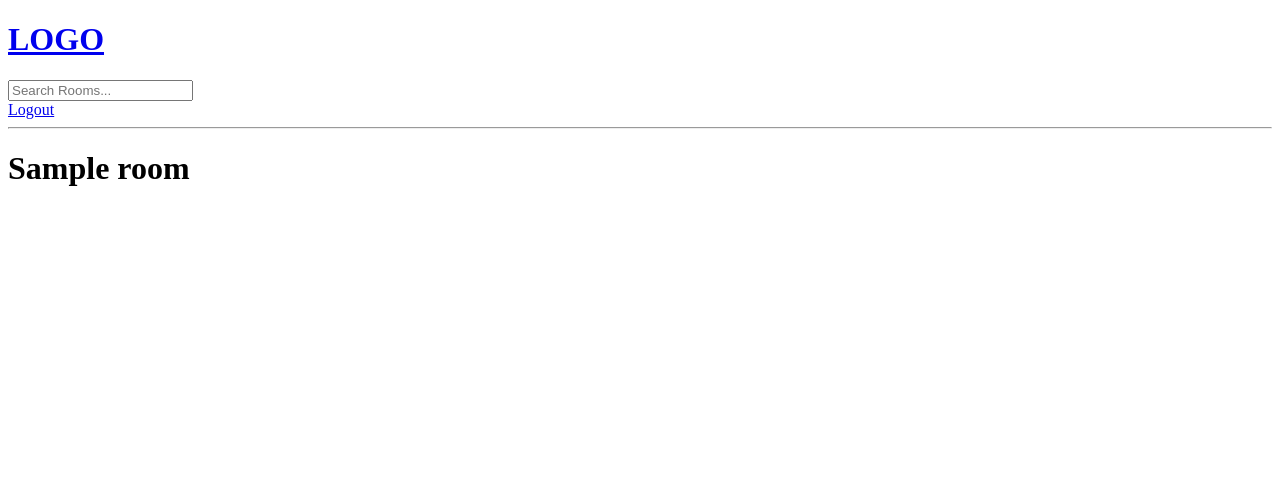
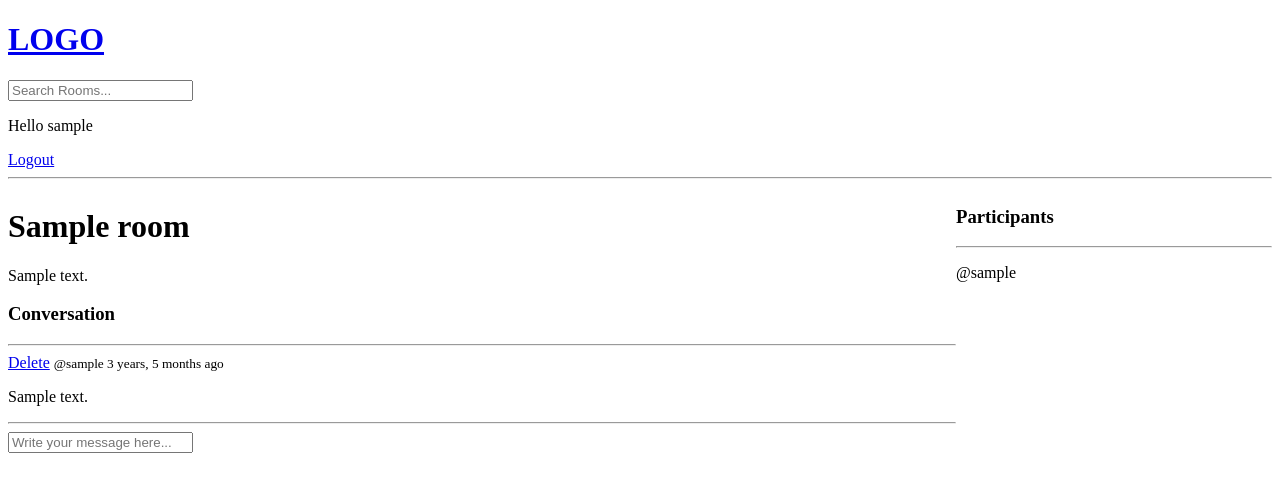
Before and after one commit to Jobin-Nelson/rooms, a Django app: page /room/1 in a window 1280 px wide. Shown: the top 492 px of the page. Run offline with Django 4.2, Linux system fonts and the light colour scheme; a user stored in the database is signed in; tables that the repository leaves empty hold one stand-in row (values such as "Sample post").

Commit message:
add participants

```diff
--- a/base/models.py
+++ b/base/models.py
@@ -12,7 +12,7 @@ class Room(models.Model):
     topic = models.ForeignKey(Topic, on_delete=models.SET_NULL, null=True)
     name = models.CharField(max_length=200)
     description = models.TextField(null=True, blank=True)
-    #participants = models.
+    participants = models.ManyToManyField(User, related_name='participants', blank=True)
     updated = models.DateTimeField(auto_now=True)
     created = models.DateTimeField(auto_now_add=True)
 
--- a/base/templates/base/room.html
+++ b/base/templates/base/room.html
@@ -1,5 +1,59 @@
 {% extends 'main.html' %}
 
 {% block content %}
-<h1>{{ room.name }}</h1>
+
+<style>
+.room-container {
+  display: grid;
+  grid-template-columns: 3fr 1fr;
+}
+</style>
+
+<div class="room-container">
+
+  <div>
+
+    <h1>{{ room.name }}</h1>
+
+    <p>{{room.description}}</p>
+
+    <div class="comment-wrapper">
+      <h3>Conversation</h3>
+      <hr>
+
+      {% for message in room_messages %}
+      <div>
+        {% if request.user == message.user %}
+        <a href="{% url 'delete-message' message.id %}">Delete</a>
+        {% endif %}
+        <small>@{{message.user}}  {{message.created|timesince}} ago</small>
+        <p>{{message.body}}</p>
+        <hr>
+      </div>
+      {% endfor %}
+    </div>
+
+    {% if request.user.is_authenticated %}
+    <div class="comment-form">
+      <form method="POST" action="">
+        {% csrf_token %}
+        <input type="text" name="body" placeholder="Write your message here...">
+      </form>
+    </div>
+    {% endif %}
+  </div>
+
+  <div>
+    <h3>Participants</h3>
+    <hr>
+
+    {% for user in participants %}
+    <div>
+      <p>@{{user.username}}</p>
+    </div>
+    {% endfor %}
+  </div>
+
+</div>
+
 {% endblock %}
--- a/base/urls.py
+++ b/base/urls.py
@@ -4,9 +4,11 @@ from . import views
 urlpatterns = [
     path('login/', views.loginPage, name='login'),
     path('logout/', views.logoutUser, name='logout'),
+    path('register/', views.registerPage, name='register'),
     path('', views.home, name='home'),
     path('room/<str:pk>', views.room, name='room'),
     path('create-room/', views.createRoom, name='create-room'),
     path('update-room/<str:pk>', views.updateRoom, name='update-room'),
     path('delete-room/<str:pk>', views.deleteRoom, name='delete-room'),
+    path('delete-message/<str:pk>', views.deleteMessage, name='delete-message'),
 ]
--- a/base/views.py
+++ b/base/views.py
@@ -4,8 +4,9 @@ from django.contrib import messages
 from django.contrib.auth.decorators import login_required
 from django.contrib.auth.models import User
 from django.contrib.auth import authenticate, login, logout
+from django.contrib.auth.forms import UserCreationForm
 from django.db.models import Q
-from .models import Room, Topic
+from .models import Room, Topic, Message
 from .forms import RoomForm
 
 # rooms = [
@@ -15,10 +16,11 @@ from .forms import RoomForm
 # ]
 
 def loginPage(request):
+    page = 'login'
     if request.user.is_authenticated:
         return redirect('home')
     if request.method == 'POST':
-        username = request.POST.get('username')
+        username = request.POST.get('username').lower()
         password = request.POST.get('password')
         try:
             user = User.objects.get(username=username)
@@ -32,13 +34,32 @@ def loginPage(request):
         else:
             messages.error(request, 'Username or Password does not exist')
     context = {
-
+        'page': page,
     }
     return render(request, 'base/login_register.html', context)
 
 def logoutUser(request):
     logout(request)
     return redirect('home')
+
+def registerPage(request):
+    form = UserCreationForm()
+
+    if request.method == 'POST':
+        form = UserCreationForm(request.POST)
+        if form.is_valid():
+            user = form.save(commit=False)
+            user.username = user.username.lower()
+            user.save()
+            login(request, user)
+            return redirect('home')
+        else:
+            messages.error(request, 'An error occured during registration')
+
+    context = {
+        'form': form,
+    }
+    return render(request, 'base/login_register.html', context)
 
 def home(request):
     q = request.GET.get('q') if request.GET.get('q') != None else ''
@@ -58,8 +79,22 @@ def home(request):
 
 def room(request, pk):
     room = Room.objects.get(id=pk)
+    room_messages = room.message_set.all().order_by('-created')
+    participants = room.participants.all()
+
+    if request.method == 'POST':
+        message = Message.objects.create(
+            user=request.user,
+            room=room,
+            body=request.POST.get('body'),
+        )
+        room.participants.add(request.user)
+        return redirect('room', pk=room.id)
+
     context = {
         'room': room,
+        'room_messages': room_messages,
+        'participants': participants,
     }
     return render(request, 'base/room.html', context)
 
@@ -103,3 +138,15 @@ def deleteRoom(request, pk):
         room.delete()
         return redirect('home')
     return render(request, 'base/delete.html', {'obj': room})
+
+@login_required(login_url='login')
+def deleteMessage(request, pk):
+    message = Message.objects.get(id=pk)
+
+    if request.user != message.user:
+        return HttpResponse('You are not allowed here!!')
+
+    if request.method == 'POST':
+        message.delete()
+        return redirect('home')
+    return render(request, 'base/delete.html', {'obj': message})
--- a/templates/navbar.html
+++ b/templates/navbar.html
@@ -6,6 +6,7 @@
 </form>
 
 {% if request.user.is_authenticated %}
+<p>Hello {{request.user}}</p>
 <a href="{% url 'logout' %}">Logout</a>
 {% else %}
 <a href="{% url 'login' %}">Login</a>
```
Also changed, not shown: base/templates/base/login_register.html (+14 -0 lines), base/migrations/0004_room_participants.py (added).
